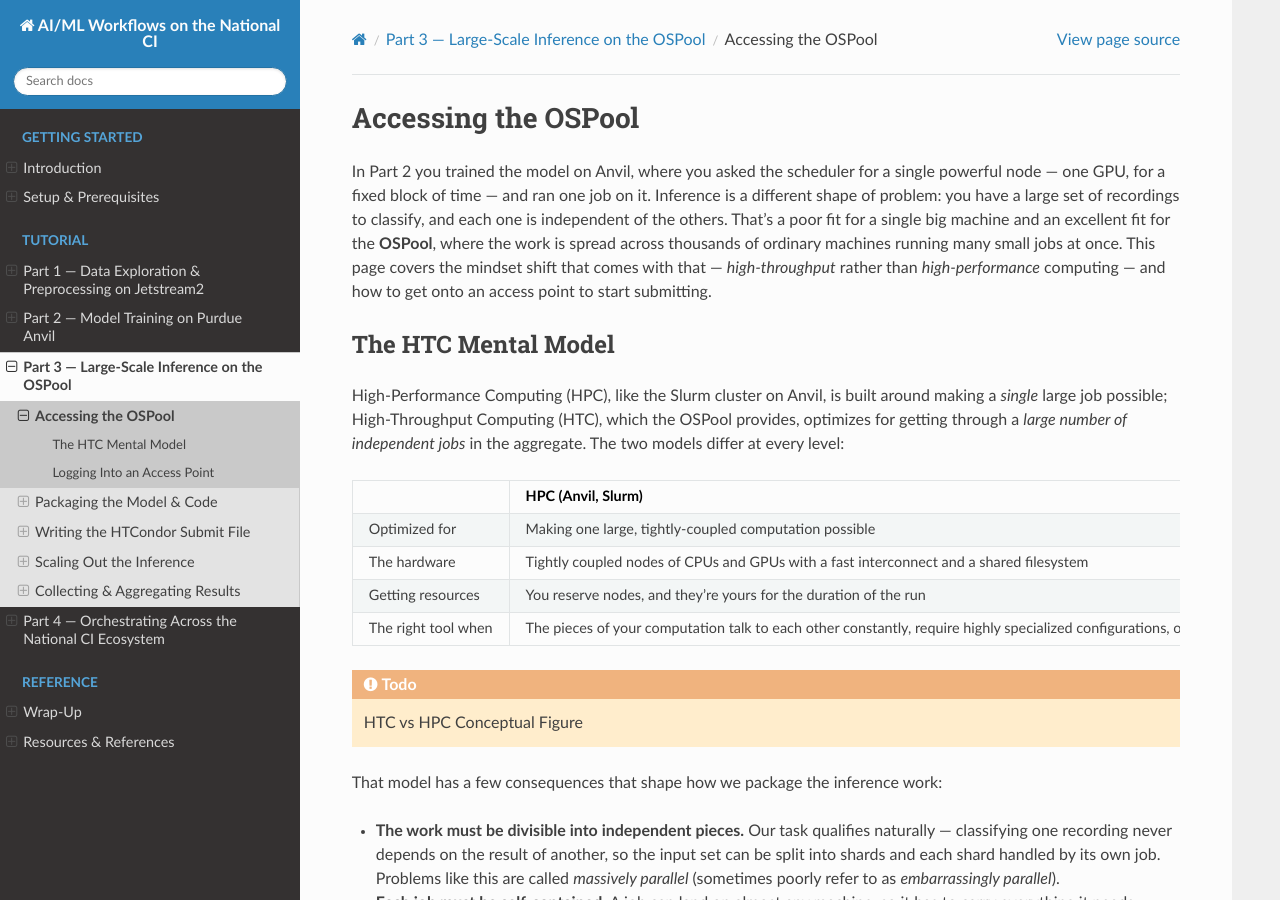
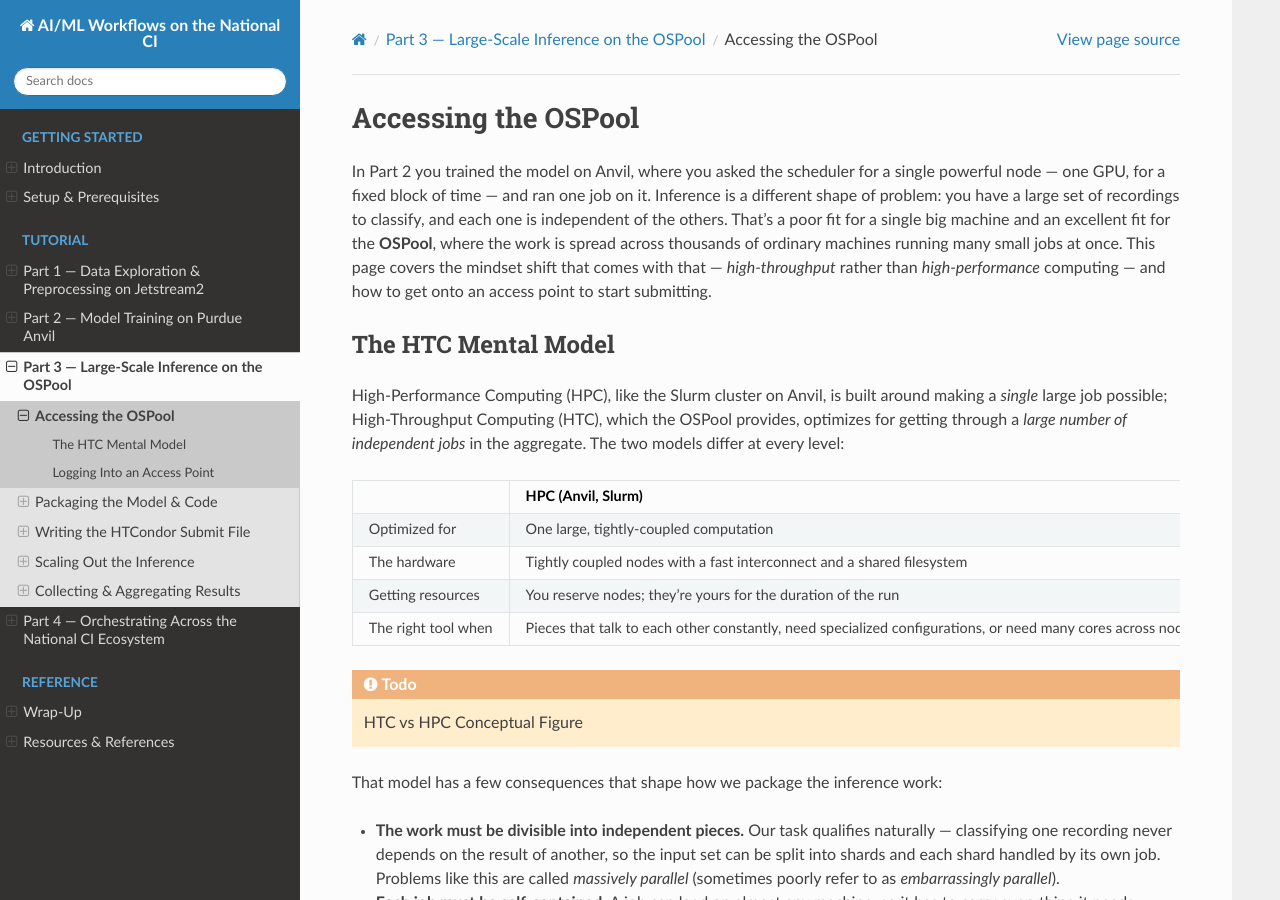
Before and after one commit to dmora127/PEARC26-AIML-on-National-CI, a Sphinx documentation site: the page built from docs/source/part3-ospool/accessing-ospool.rst, in a window 1280 px wide and 900 px high. Built offline with Sphinx 7.4.7 and the Read the Docs theme 3.1.0, drawn with Linux system fonts in a browser that asks for light colours.

Commit message:
update accessing-ospool documentation to adjust table widths for improved readability

```diff
--- a/docs/source/part3-ospool/accessing-ospool.rst
+++ b/docs/source/part3-ospool/accessing-ospool.rst
@@ -21,30 +21,25 @@
 
 .. list-table::
    :header-rows: 1
-   :widths: 16 21 21
 
    * -
      - HPC (Anvil, Slurm)
      - HTC (OSPool, HTCondor)
    * - Optimized for
-     - Making one large, tightly-coupled computation possible
-     - Completing a large number of independent jobs in the aggregate
+     - One large, tightly-coupled computation
+     - Many independent jobs, completed in the aggregate
    * - The hardware
-     - Tightly coupled nodes of CPUs and GPUs with a fast interconnect and a
-       shared filesystem
-     - A distributed, **opportunistic** pool — ordinary machines contributed
-       by dozens of institutions across the country, many filling in idle
-       time on hardware owned by someone else
+     - Tightly coupled nodes with a fast interconnect and a shared filesystem
+     - A distributed, **opportunistic** pool — machines at dozens of
+       institutions contributing idle time
    * - Getting resources
-     - You reserve nodes, and they're yours for the duration of the run
-     - No reservation — you submit a list of jobs, and the system runs each
-       one wherever and whenever a slot frees up
+     - You reserve nodes; they're yours for the duration of the run
+     - No reservation — each job runs wherever and whenever a slot frees up
    * - The right tool when
-     - The pieces of your computation talk to each other constantly, require
-       highly specialized configurations, or need very large numbers of cores
-       across multiple nodes (using MPI)
-     - The work divides into independent pieces, each with its own smaller,
-       requirements that can run anywhere
+     - Pieces that talk to each other constantly, need specialized
+       configurations, or need many cores across nodes (MPI)
+     - Work that divides into independent pieces, each with its own smaller
+       requirements, that can run anywhere
 
 .. todo:: HTC vs HPC Conceptual Figure
 
```
